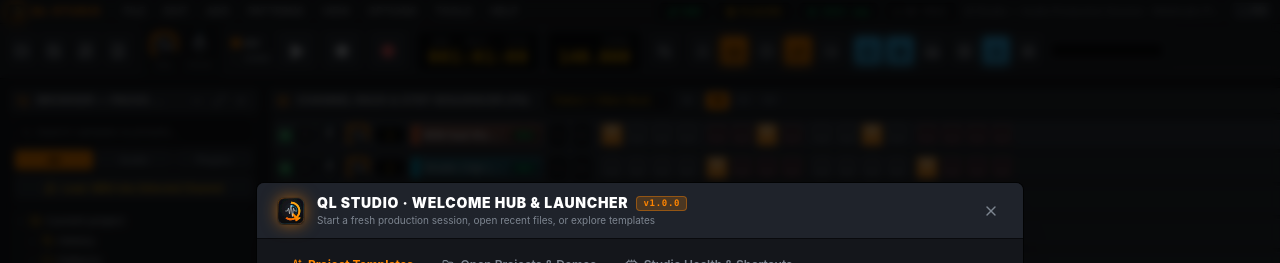
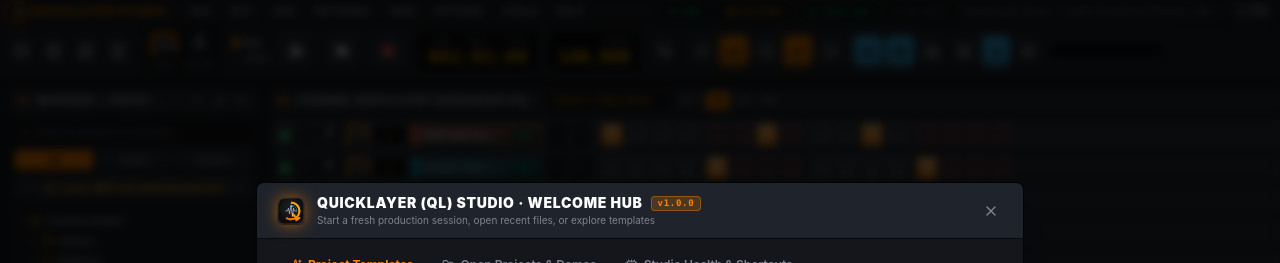
Before and after one commit to SovereignForm/Ql-Studio, a React (Vite) app: page / in a window 1280 px wide. Shown: the top 263 px of the page. Built offline with nearby package versions, Linux system fonts and the light colour scheme.

Commit message:
brand: adopt QuickLayer (QL) Studio full name and tagline across UI, desktop configs, and documentation

```diff
--- a/index.html
+++ b/index.html
@@ -3,7 +3,7 @@
   <head>
     <meta charset="UTF-8" />
     <meta name="viewport" content="width=device-width, initial-scale=1.0" />
-    <title>Ql Studio — Modern DAW Engine</title>
+    <title>QuickLayer Studio — Digital Audio Workstation</title>
     <script>
       // Global error logging for native Tauri webview stderr telemetry
       window.addEventListener('error', function(e) {
--- a/package.json
+++ b/package.json
@@ -3,7 +3,7 @@
   "version": "1.0.0",
   "private": true,
   "type": "module",
-  "description": "Ql Studio — High-Performance DAW Engine (React + Tailwind + Canvas + Tauri v2 Rust Core)",
+  "description": "QuickLayer (QL) Studio — Layer, Compose and Master with Zero Latency (React 19 + Tauri v2 Rust Core)",
   "license": "GPL-3.0-or-later",
   "scripts": {
     "dev": "vite",
--- a/src-tauri/tauri.conf.json
+++ b/src-tauri/tauri.conf.json
@@ -1,6 +1,6 @@
 {
   "$schema": "https://schema.tauri.app/config/2",
-  "productName": "Ql Studio",
+  "productName": "QuickLayer Studio",
   "version": "1.0.0",
   "identifier": "com.qlstudio.daw",
   "build": {
@@ -10,7 +10,7 @@
     "windows": [
       {
         "label": "main",
-        "title": "Ql Studio — Digital Audio Workstation",
+        "title": "QuickLayer Studio — Digital Audio Workstation",
         "width": 1440,
         "height": 900,
         "resizable": true
--- a/src/App.tsx
+++ b/src/App.tsx
@@ -539,7 +539,7 @@ export const App: React.FC = () => {
   const mixerRef = useRef<QlMixerState | null>(null);
   const playlistRef = useRef<QlPlaylistState | null>(null);
 
-  const [projectTitle, setProjectTitle] = useState("Ql Studio — Audio Production Session");
+  const [projectTitle, setProjectTitle] = useState("QuickLayer Studio — Audio Production Session");
   const [bpm, setBpm] = useState(140.0);
   const [ppq, setPpq] = useState<PpqResolution>(96);
   const [swingRatio, setSwingRatio] = useState(0.5);
@@ -1716,10 +1716,10 @@ export const App: React.FC = () => {
       pushHistory();
       const nextTitle =
         template === "empty"
-          ? "Ql Studio — Empty Template"
+          ? "QuickLayer Studio — Empty Template"
           : template === "basic_808"
-            ? "Ql Studio — Basic 808 Studio Kit"
-            : "Ql Studio — Trap 140 BPM Session";
+            ? "QuickLayer Studio — Basic 808 Studio Kit"
+            : "QuickLayer Studio — Trap 140 BPM Session";
       setProjectTitle(nextTitle);
       setBpm(template === "basic_808" ? 128 : 140);
       setChannels(INITIAL_CHANNELS);
@@ -2806,7 +2806,10 @@ export const App: React.FC = () => {
               </div>
               <div className="p-4 space-y-2.5 text-[11px] text-fl-text">
                 <p className="font-semibold text-white">
-                  Ql Studio — Professional Digital Audio Workstation
+                  QuickLayer (QL) Studio — Professional Digital Audio Workstation
+                </p>
+                <p className="text-fl-orange font-medium text-[10px]">
+                  Layer, Compose and Master with Zero Latency
                 </p>
                 <p className="text-fl-dim leading-relaxed">
                   Built on Tauri v2 + Rust (<code className="text-fl-amber">cpal</code>,{" "}
--- a/src/components/SplashScreen.tsx
+++ b/src/components/SplashScreen.tsx
@@ -97,7 +97,7 @@ export const SplashScreen: React.FC<SplashScreenProps> = ({
         {/* Title & Brand Typography */}
         <div className="flex items-center gap-2 mb-1">
           <h1 className="text-3xl font-black tracking-widest text-white drop-shadow">
-            QL STUDIO
+            QUICKLAYER <span className="text-fl-orange">STUDIO</span>
           </h1>
           <span className="text-[10px] font-mono font-bold px-2 py-0.5 rounded bg-fl-orange/20 border border-fl-orange/50 text-fl-orange">
             v1.0.0
@@ -105,7 +105,7 @@ export const SplashScreen: React.FC<SplashScreenProps> = ({
         </div>
 
         <p className="text-[11px] font-medium tracking-wide text-fl-dim mb-6 text-center">
-          PROFESSIONAL DIGITAL AUDIO WORKSTATION & DSP ENGINE
+          LAYER, COMPOSE AND MASTER WITH ZERO LATENCY &bull; QL AUDIO ENGINE
         </p>
 
         {/* Neon Dual-Color Loading Bar */}
--- a/src/components/Toolbar.tsx
+++ b/src/components/Toolbar.tsx
@@ -261,7 +261,7 @@ export const Toolbar: React.FC<ToolbarProps> = React.memo((p) => {
     ],
     Help: [
       { label: "Welcome Hub & Project Templates…", action: p.onOpenWelcomeHub },
-      { label: "About Ql Studio (Zero-Allocation DSP & WAV Engine)", action: p.onOpenAboutModal },
+      { label: "About QuickLayer Studio (Zero-Allocation DSP & WAV Engine)", action: p.onOpenAboutModal },
       { label: "Audio Settings & Crackle-Free Buffer Guide", action: p.onOpenAudioSettings, hint: "F10" },
     ],
   };
@@ -270,8 +270,8 @@ export const Toolbar: React.FC<ToolbarProps> = React.memo((p) => {
     <header className="shrink-0 bg-fl-panel border-b border-black/80">
       {/* Menu strip */}
       <div className="h-6 flex items-center gap-0.5 px-2 border-b border-black/60 bg-[#1f2328] relative">
-        <img src="./logo.svg" alt="QL Studio Logo" className="w-4 h-4 mr-1.5 drop-shadow-[0_0_6px_#ff8500]" />
-        <span className="text-[11px] font-extrabold text-fl-orange mr-3 tracking-widest">QL STUDIO</span>
+        <img src="./logo.svg" alt="QuickLayer Studio Logo" className="w-4 h-4 mr-1.5 drop-shadow-[0_0_6px_#ff8500]" />
+        <span className="text-[11px] font-extrabold text-fl-orange mr-3 tracking-widest">QUICKLAYER STUDIO</span>
         {MENUS.map((m) => (
           <div key={m} className="relative">
             <button
--- a/src/components/WelcomeHubModal.tsx
+++ b/src/components/WelcomeHubModal.tsx
@@ -123,7 +123,7 @@ export const WelcomeHubModal: React.FC<WelcomeHubModalProps> = ({
             />
             <div className="flex flex-col">
               <span className="font-black text-sm tracking-wider text-white flex items-center gap-2">
-                QL STUDIO · WELCOME HUB & LAUNCHER
+                QUICKLAYER (QL) STUDIO · WELCOME HUB
                 <span className="text-[9px] font-mono font-bold px-1.5 py-0.2 rounded bg-fl-orange/20 text-fl-orange border border-fl-orange/40">
                   v1.0.0
                 </span>
```
Also changed, not shown: 1 other file (tests, documents, lock files or other folders).
